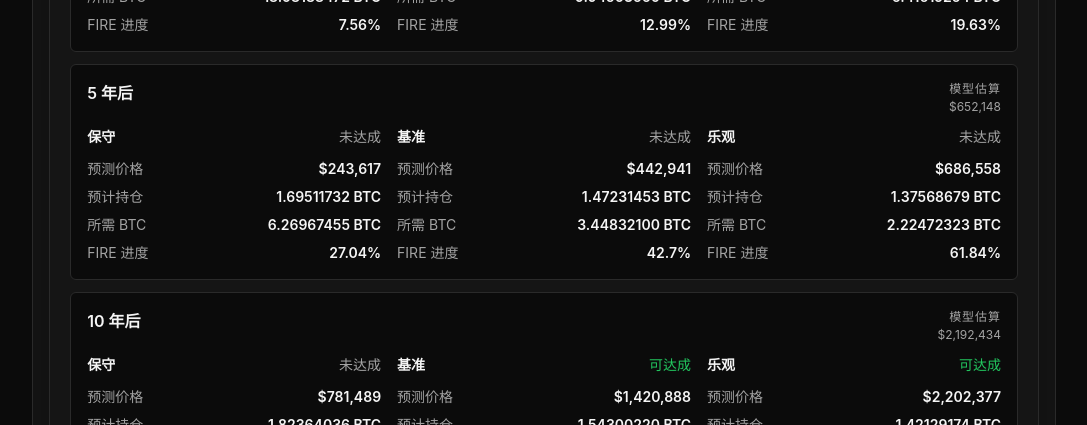
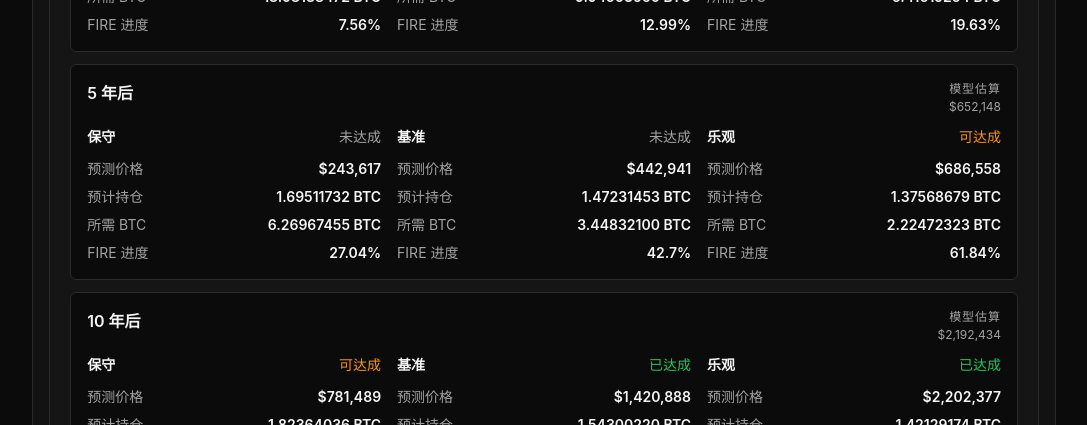
Before and after one commit to SayangChun/BTC_FIRE_OS, a Next.js app: page / in a window 1280 px wide. Shown: the part 2880-3305 px from the top of the page, without its empty margins (192-1279 px from the left). Built offline with nearby package versions, Linux system fonts and the light colour scheme; no server answers.

Commit message:
Add 'achieved' fire status for progress >= 100%

```diff
--- a/components/future-fire-card.tsx
+++ b/components/future-fire-card.tsx
@@ -114,6 +114,16 @@ function SummaryStat({ label, value }: SummaryStatProps) {
   );
 }
 
+function getFireStatus(point: PriceProjectionPoint, t: Translation["future"]) {
+  if (point.fireProgress >= 1) {
+    return { label: t.fireAchieved, className: "text-sm font-medium text-positive" };
+  }
+  if (point.fireProgress >= 0.5) {
+    return { label: t.fireReady, className: "text-sm font-medium text-bitcoin" };
+  }
+  return { label: t.notYet, className: "text-sm font-medium text-muted" };
+}
+
 function ProjectionScenario({
   point,
   t,
@@ -121,21 +131,14 @@ function ProjectionScenario({
   point: PriceProjectionPoint;
   t: Translation["future"];
 }) {
+  const status = getFireStatus(point, t);
   return (
     <div>
       <div className="flex items-center justify-between gap-2">
         <span className="text-sm font-semibold">
           {getScenarioLabel(point.scenario, t)}
         </span>
-        <span
-          className={
-            point.isFireReady
-              ? "text-sm font-medium text-positive"
-              : "text-sm font-medium text-muted"
-          }
-        >
-          {point.isFireReady ? t.fireReady : t.notYet}
-        </span>
+        <span className={status.className}>{status.label}</span>
       </div>
       <dl className="mt-3 space-y-2 text-sm">
         <Row label={t.projectedPrice} value={formatCurrency(point.projectedPrice)} />
--- a/lib/i18n.ts
+++ b/lib/i18n.ts
@@ -135,6 +135,7 @@ export const translations = {
       projectedBtc: "预计持仓",
       requiredBtc: "所需 BTC",
       fireProgress: "FIRE 进度",
+      fireAchieved: "已达成",
       fireReady: "可达成",
       notYet: "未达成",
     },
@@ -328,6 +329,7 @@ export const translations = {
       projectedBtc: "預計持倉",
       requiredBtc: "所需 BTC",
       fireProgress: "FIRE 進度",
+      fireAchieved: "已達成",
       fireReady: "可達成",
       notYet: "未達成",
     },
@@ -525,6 +527,7 @@ export const translations = {
       projectedBtc: "Projected BTC",
       requiredBtc: "Required BTC",
       fireProgress: "FIRE progress",
+      fireAchieved: "Achieved",
       fireReady: "Achievable",
       notYet: "Not yet",
     },
```
